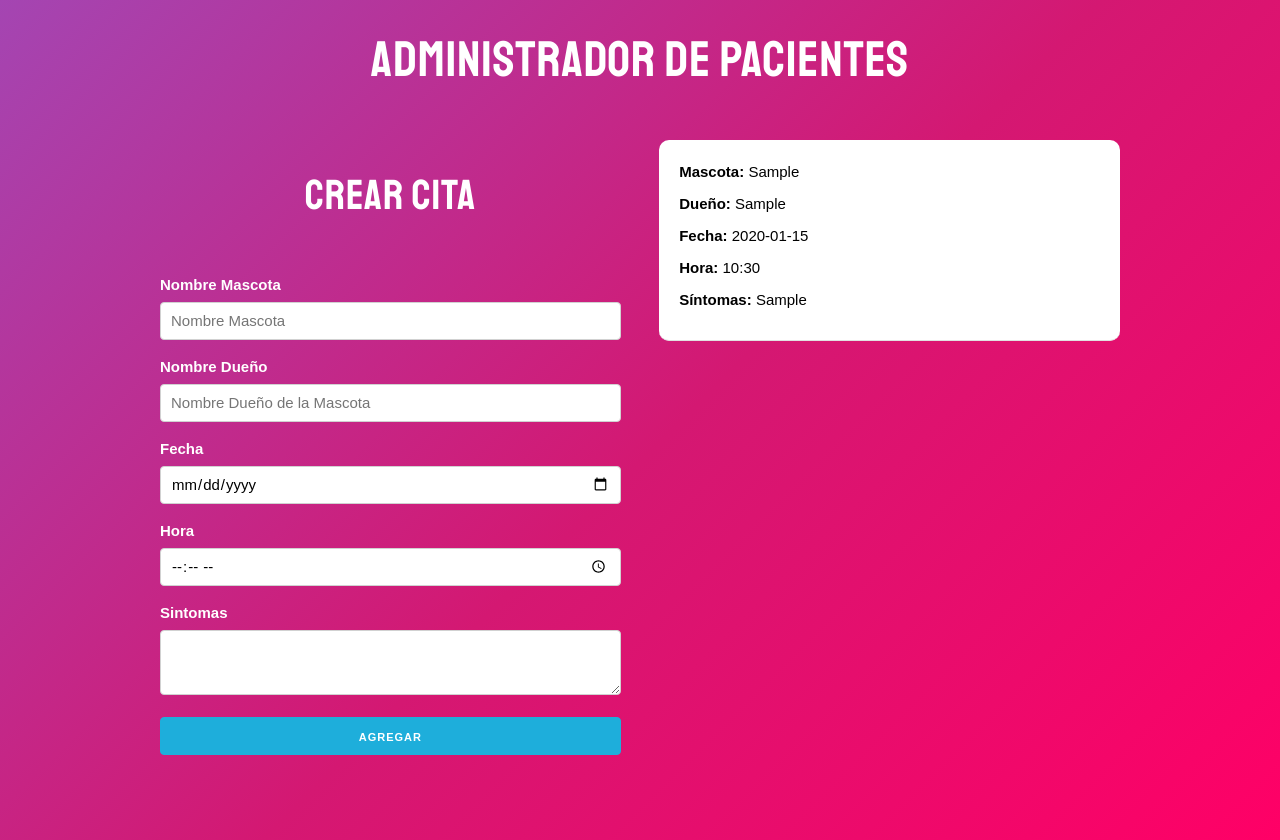
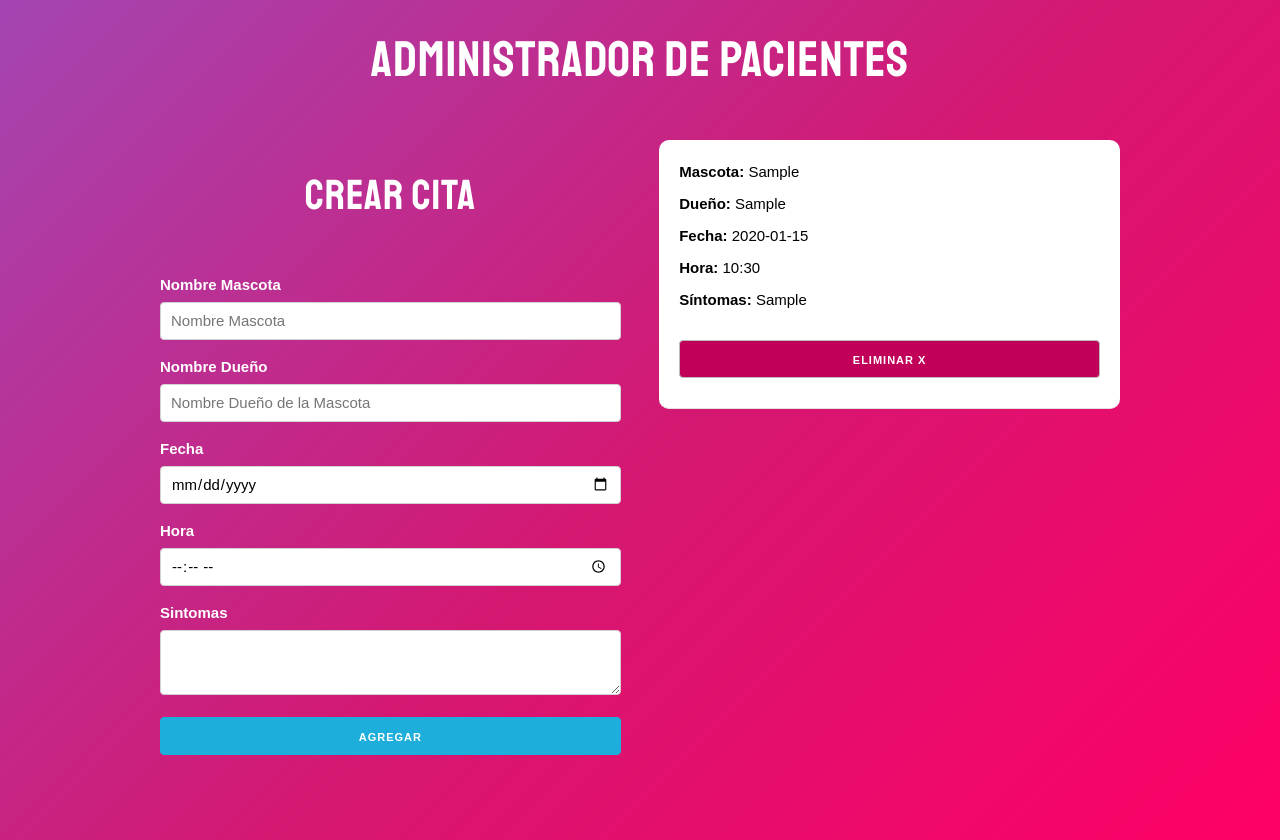
Before and after one commit to leotangram/appoinments-react, a React (Create React App) app: page / in a window 1280 px wide. Both pictures are taken after typing "Sample", "Sample", "2020-01-15", "10:30", "Sample" into the empty fields and a click on the button "AGREGAR". Built offline with nearby package versions, Linux system fonts and the light colour scheme.

Commit message:
Delete an appointment.

```diff
--- a/src/App.js
+++ b/src/App.js
@@ -16,6 +16,13 @@
     setAppointment(newAppointments)
   }
 
+  // ELimina las citas del state
+  const deleteAppointment = index => {
+    const newAppointments = [...appointments]
+    newAppointments.splice(index, 1)
+    setAppointment(newAppointments)
+  }
+
   return (
     <Fragment>
       <h1>Administrador de pacientes</h1>
@@ -30,6 +37,7 @@
                 key={index}
                 index={index}
                 appointment={appointment}
+                deleteAppointment={deleteAppointment}
               />
             ))}
           </div>
--- a/src/components/Appointment.js
+++ b/src/components/Appointment.js
@@ -1,6 +1,6 @@
 import React from 'react'
 
-function Appointment({ appointment }) {
+function Appointment({ appointment, index, deleteAppointment }) {
   return (
     <div className='appointment'>
       <p>
@@ -18,6 +18,13 @@
       <p>
         Síntomas: <span>{appointment.symptom}</span>
       </p>
+      <button
+        onClick={() => deleteAppointment(index)}
+        type='button'
+        className='button delete u-full-width'
+      >
+        Eliminar X
+      </button>
     </div>
   )
 }
```
